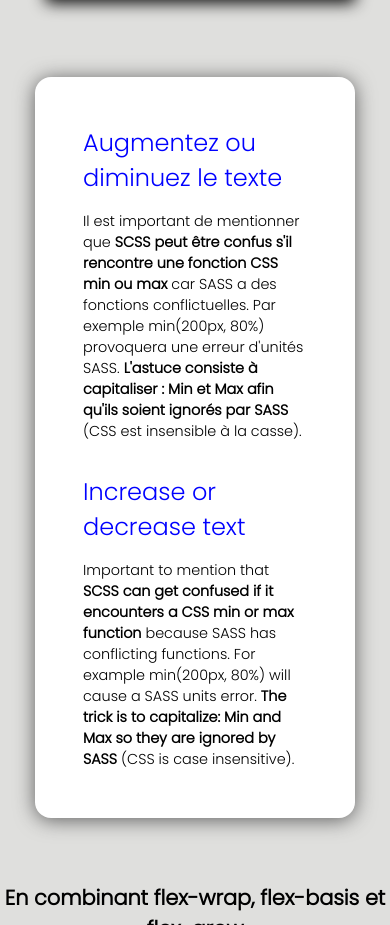
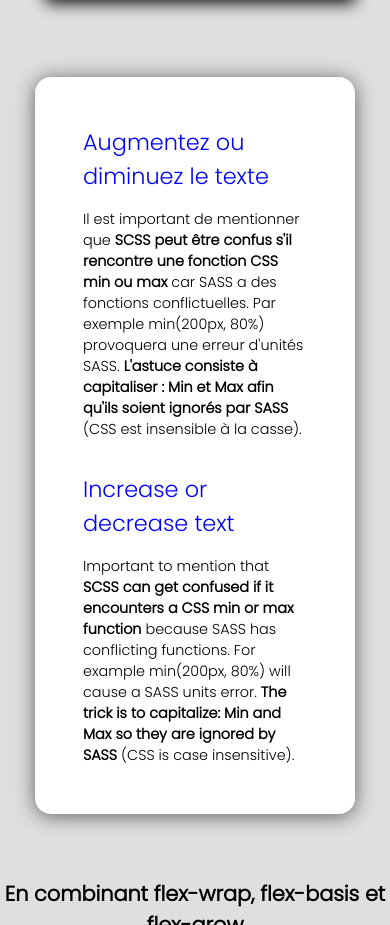
Before and after one commit to Neelyaa/NMQResponsive, a plain HTML site: page index.html in a window 390 px wide. Shown: the part 2744-3669 px from the top of the page. Drawn offline with Linux system fonts and the light colour scheme.

Commit message:
ajout NMQ

```diff
--- a/style.css
+++ b/style.css
@@ -114,7 +114,7 @@ p>span {
 
 .ptitle {
     color: blue;
-    font-size: clamp(1.5rem, 3vw, 2.3rem);
+    font-size: clamp(1.4rem, 3vw, 2.3rem);
     margin-bottom: 1rem;
 }
 
```
